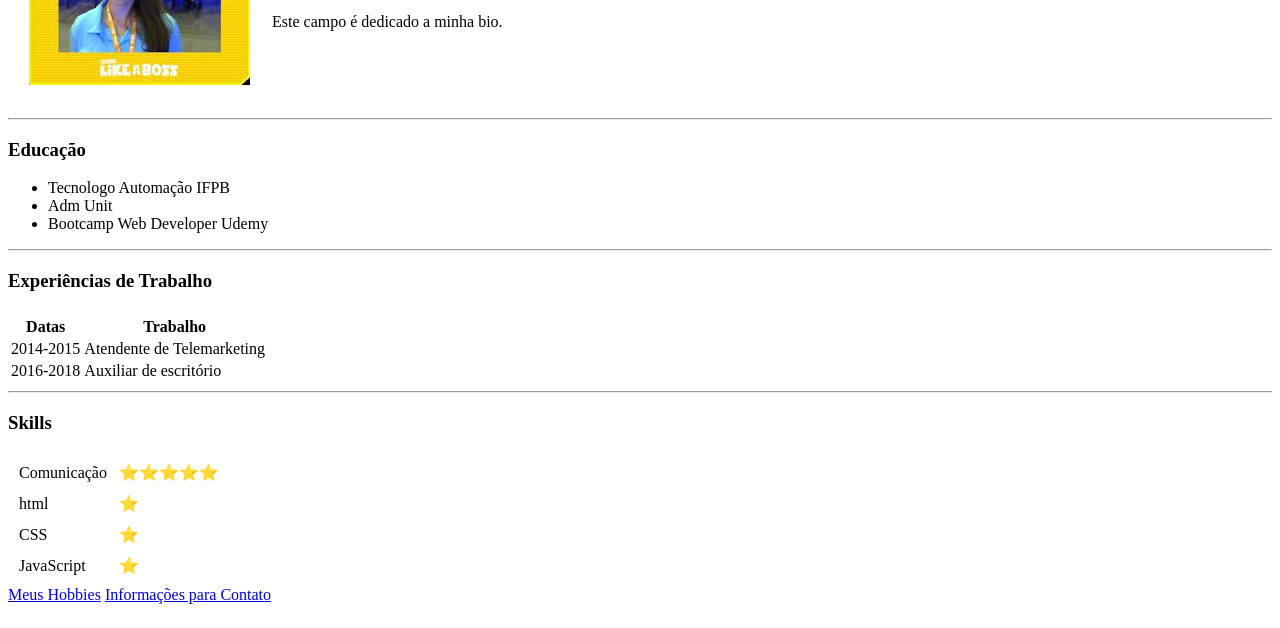
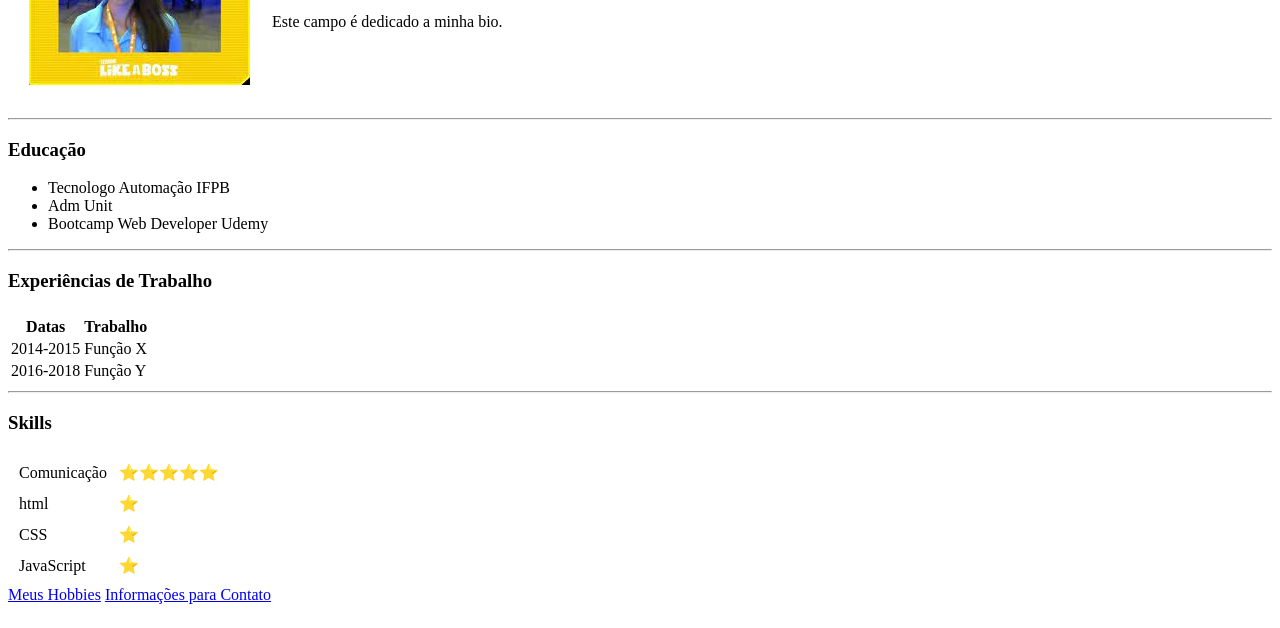
Before and after one commit to RaquelFT/CV, a plain HTML site: page index.html in a window 1280 px wide. Shown: the part 172-800 px from the top of the page. Drawn offline with Linux system fonts and the light colour scheme.

Commit message:
Update index.html

```diff
--- a/index.html
+++ b/index.html
@@ -36,11 +36,11 @@
     <tbody>
       <tr>
         <td>2014-2015</td>
-        <td>Atendente de Telemarketing</td>
+        <td>Função X</td>
       </tr>
       <tr>
         <td>2016-2018</td>
-        <td>Auxiliar de escritório</td>
+        <td>Função Y</td>
       </tr>
     </tbody>
     <tfoot>
```
